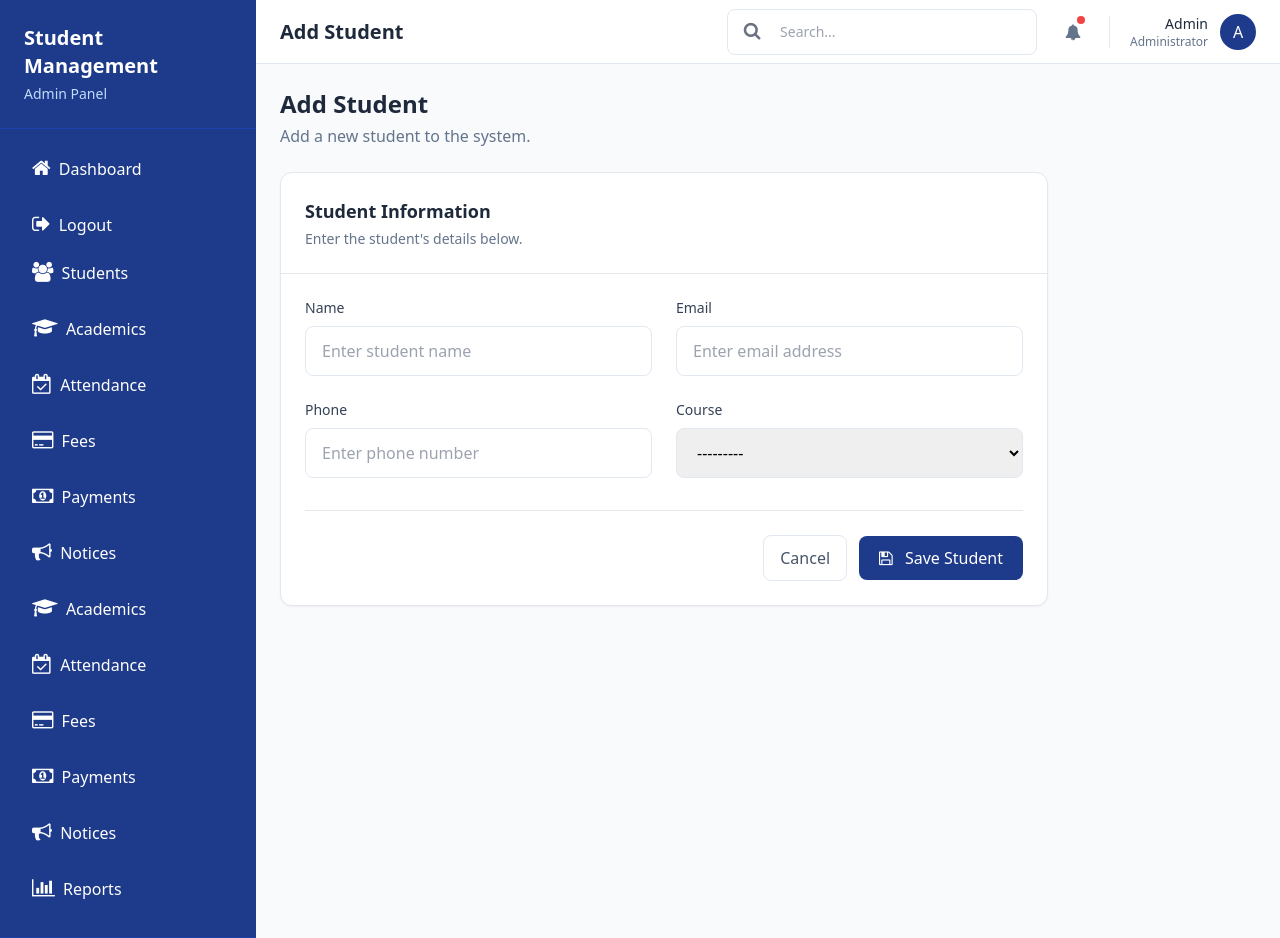
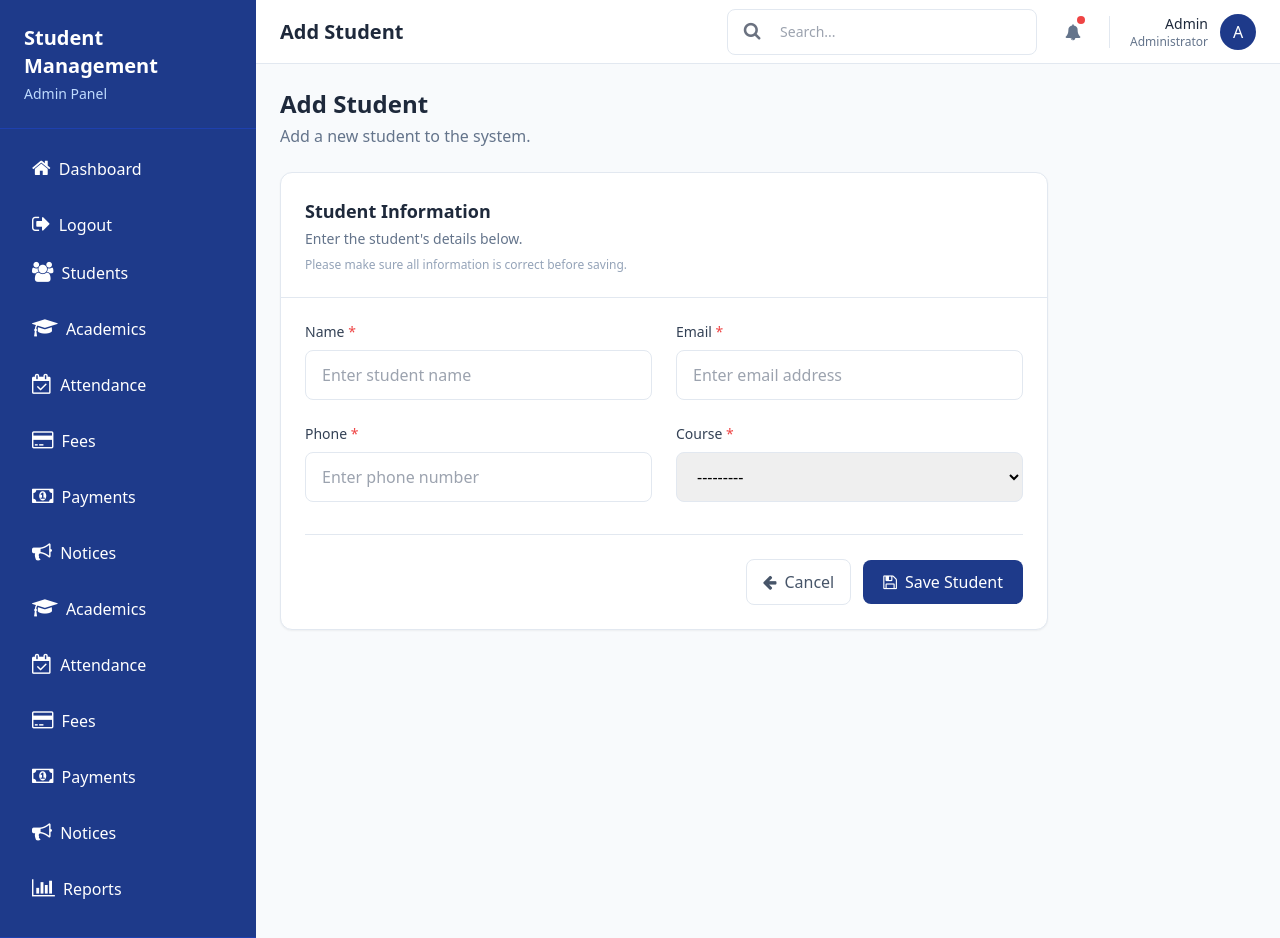
Before and after one commit to Aakashsingh555/student_management_system, a Django app: page /students/add/ in a window 1280 px wide. Run offline with Django 5.2, Linux system fonts and the light colour scheme; tables that the repository leaves empty hold one stand-in row (values such as "Sample post"); some libraries are stand-ins or nearby versions.

Commit message:
Update student UI

```diff
--- a/students/templates/students/student_form.html
+++ b/students/templates/students/student_form.html
@@ -13,6 +13,7 @@ Add Student
 <!-- Page Header -->
 
 <div class="mb-6">
+
 
 <h2 class="text-2xl font-bold text-slate-800">
 
@@ -34,14 +35,17 @@ Add Student
 
 </p>
 
+
 </div>
 
 <!-- Student Form Card -->
 
-<div class="bg-white rounded-xl border shadow-sm max-w-3xl">
+<div class="bg-white rounded-xl border border-slate-200 shadow-sm
+            max-w-3xl overflow-hidden">
+
 
 <!-- Card Header -->
-<div class="p-6 border-b">
+<div class="p-5 sm:p-6 border-b border-slate-200">
 
     <h3 class="text-lg font-semibold text-slate-800">
         Student Information
@@ -51,24 +55,76 @@ Add Student
         Enter the student's details below.
     </p>
 
+    <p class="text-xs text-slate-400 mt-2">
+        Please make sure all information is correct before saving.
+    </p>
+
 </div>
 
 
 <!-- Form -->
-<form method="post" class="p-6">
+<form method="post" class="p-5 sm:p-6">
 
     {% csrf_token %}
 
-    <div class="grid grid-cols-1 md:grid-cols-2 gap-6">
+
+    <!-- General Form Errors -->
+    {% if form.non_field_errors %}
+    <div class="mb-6 rounded-lg border border-red-200 bg-red-50 p-4">
+
+        <div class="flex items-start gap-3">
+
+            <i class="fa fa-exclamation-circle text-red-600 mt-0.5"
+               aria-hidden="true"></i>
+
+            <div>
+                <p class="text-sm font-medium text-red-800">
+                    Please correct the following errors:
+                </p>
+
+                <ul class="mt-1 text-sm text-red-700 list-disc list-inside">
+                    {% for error in form.non_field_errors %}
+                        <li>{{ error }}</li>
+                    {% endfor %}
+                </ul>
+
+            </div>
+
+        </div>
+
+    </div>
+    {% endif %}
+
+
+    <div class="grid grid-cols-1 md:grid-cols-2 gap-5 md:gap-6">
+
 
         <!-- Name -->
         <div>
 
-            <label class="block text-sm font-medium text-slate-700 mb-2">
+            <label for="{{ form.name.id_for_label }}"
+                   class="block text-sm font-medium text-slate-700 mb-2">
+
                 Name
+                <span class="text-red-500">*</span>
+
             </label>
 
             {{ form.name }}
+
+            {% if form.name.errors %}
+            <div class="mt-2 text-sm text-red-600">
+
+                {% for error in form.name.errors %}
+                    <p class="flex items-start gap-1.5">
+                        <i class="fa fa-exclamation-circle mt-0.5"
+                           aria-hidden="true"></i>
+                        <span>{{ error }}</span>
+                    </p>
+                {% endfor %}
+
+            </div>
+            {% endif %}
 
         </div>
 
@@ -76,11 +132,29 @@ Add Student
         <!-- Email -->
         <div>
 
-            <label class="block text-sm font-medium text-slate-700 mb-2">
+            <label for="{{ form.email.id_for_label }}"
+                   class="block text-sm font-medium text-slate-700 mb-2">
+
                 Email
+                <span class="text-red-500">*</span>
+
             </label>
 
             {{ form.email }}
+
+            {% if form.email.errors %}
+            <div class="mt-2 text-sm text-red-600">
+
+                {% for error in form.email.errors %}
+                    <p class="flex items-start gap-1.5">
+                        <i class="fa fa-exclamation-circle mt-0.5"
+                           aria-hidden="true"></i>
+                        <span>{{ error }}</span>
+                    </p>
+                {% endfor %}
+
+            </div>
+            {% endif %}
 
         </div>
 
@@ -88,11 +162,29 @@ Add Student
         <!-- Phone -->
         <div>
 
-            <label class="block text-sm font-medium text-slate-700 mb-2">
+            <label for="{{ form.phone.id_for_label }}"
+                   class="block text-sm font-medium text-slate-700 mb-2">
+
                 Phone
+                <span class="text-red-500">*</span>
+
             </label>
 
             {{ form.phone }}
+
+            {% if form.phone.errors %}
+            <div class="mt-2 text-sm text-red-600">
+
+                {% for error in form.phone.errors %}
+                    <p class="flex items-start gap-1.5">
+                        <i class="fa fa-exclamation-circle mt-0.5"
+                           aria-hidden="true"></i>
+                        <span>{{ error }}</span>
+                    </p>
+                {% endfor %}
+
+            </div>
+            {% endif %}
 
         </div>
 
@@ -100,11 +192,29 @@ Add Student
         <!-- Course -->
         <div>
 
-            <label class="block text-sm font-medium text-slate-700 mb-2">
+            <label for="{{ form.course.id_for_label }}"
+                   class="block text-sm font-medium text-slate-700 mb-2">
+
                 Course
+                <span class="text-red-500">*</span>
+
             </label>
 
             {{ form.course }}
+
+            {% if form.course.errors %}
+            <div class="mt-2 text-sm text-red-600">
+
+                {% for error in form.course.errors %}
+                    <p class="flex items-start gap-1.5">
+                        <i class="fa fa-exclamation-circle mt-0.5"
+                           aria-hidden="true"></i>
+                        <span>{{ error }}</span>
+                    </p>
+                {% endfor %}
+
+            </div>
+            {% endif %}
 
         </div>
 
@@ -112,13 +222,20 @@ Add Student
 
 
     <!-- Buttons -->
-    <div class="flex items-center justify-end gap-3 mt-8 pt-6 border-t">
+    <div class="flex flex-col-reverse sm:flex-row
+                items-stretch sm:items-center justify-end
+                gap-3 mt-8 pt-6 border-t border-slate-200">
 
         <a
             href="{% url 'student_list' %}"
-            class="px-4 py-2.5 border border-slate-200 rounded-lg
-                   text-slate-600 hover:bg-slate-50 transition">
+            class="inline-flex items-center justify-center gap-2
+                   px-4 py-2.5 border border-slate-200
+                   rounded-lg text-slate-600 font-medium
+                   hover:bg-slate-50 transition
+                   focus:outline-none focus:ring-2
+                   focus:ring-slate-300">
 
+            <i class="fa fa-arrow-left" aria-hidden="true"></i>
             Cancel
 
         </a>
@@ -126,10 +243,14 @@ Add Student
 
         <button
             type="submit"
-            class="px-5 py-2.5 bg-blue-900 text-white rounded-lg
-                   hover:bg-blue-800 transition">
+            class="inline-flex items-center justify-center gap-2
+                   px-5 py-2.5 bg-blue-900 text-white
+                   rounded-lg font-medium
+                   hover:bg-blue-800 transition
+                   focus:outline-none focus:ring-2
+                   focus:ring-blue-500 focus:ring-offset-2">
 
-            <i class="fa fa-save mr-2" aria-hidden="true"></i>
+            <i class="fa fa-save" aria-hidden="true"></i>
 
             {% if form.instance.pk %}
                 Update Student
@@ -143,6 +264,7 @@ Add Student
 
 </form>
 
+
 </div>
 
 {% endblock %}
```
Also changed, not shown: students/templates/students/student_confirm_delete.html (+64 -21 lines), students/templates/students/student_list.html (+37 -21 lines).
